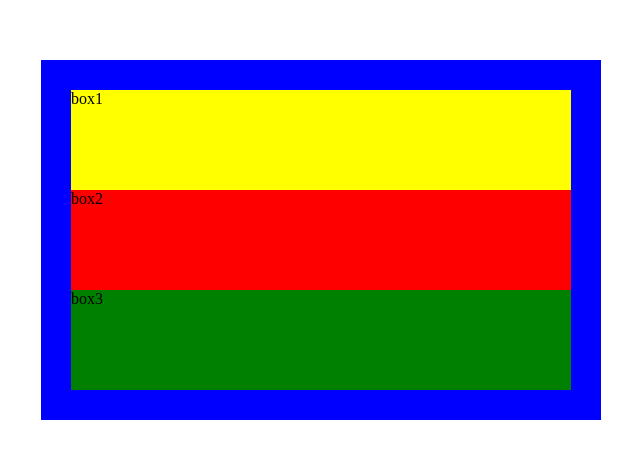
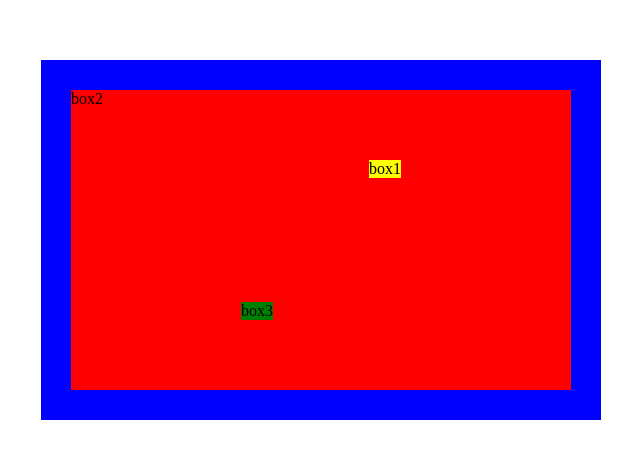
Before and after one commit to CaolanCode/The-Odin-Project, a plain HTML site: page IntermediateHTMLCSS/Positioning/Absolute/index.html in a window 1280 px wide. Shown: the part 168-626 px from the top of the page, without its empty margins (319-959 px from the left). Drawn offline with Linux system fonts and the light colour scheme.

Commit message:
added styling with absolute positioning

```diff
--- a/IntermediateHTMLCSS/Positioning/Absolute/style.css
+++ b/IntermediateHTMLCSS/Positioning/Absolute/style.css
@@ -11,10 +11,14 @@ body{
   height: 300px;
   display: flex;
   flex-direction: column;
+  position: relative;
 }
 .box1{
   background-color: yellow;
   flex:1;
+  position: absolute;
+  top: 100px;
+  right: 200px;
 }
 .box2{
   background-color: red;
@@ -23,4 +27,7 @@ body{
 .box3{
   background-color: green;
   flex:1;
+  position: absolute;
+  bottom: 100px;
+  left: 200px;
 }
```
